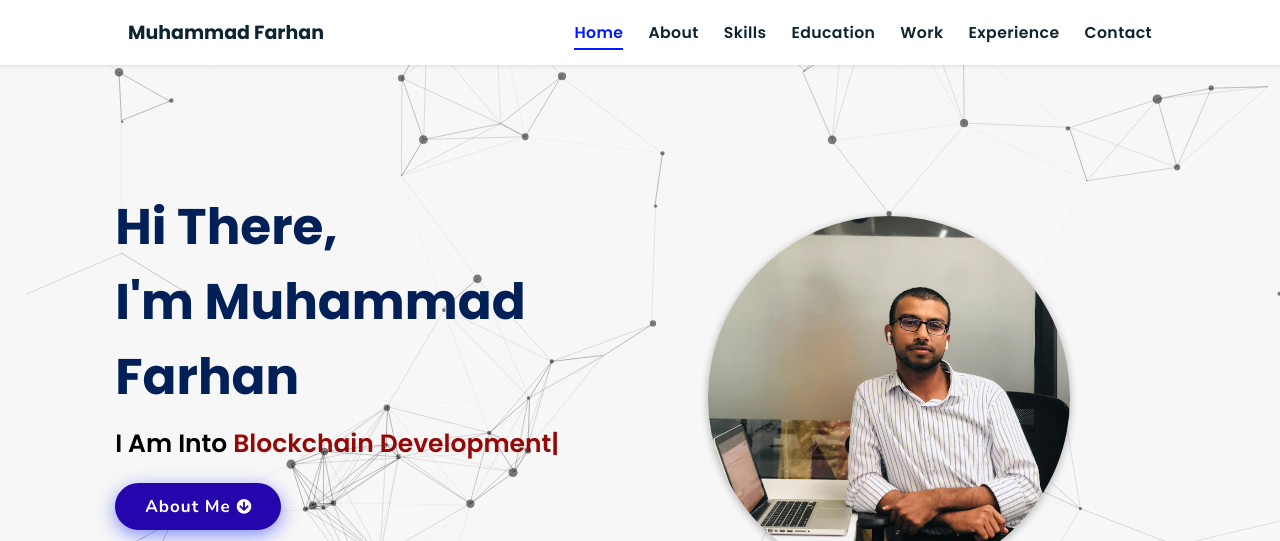
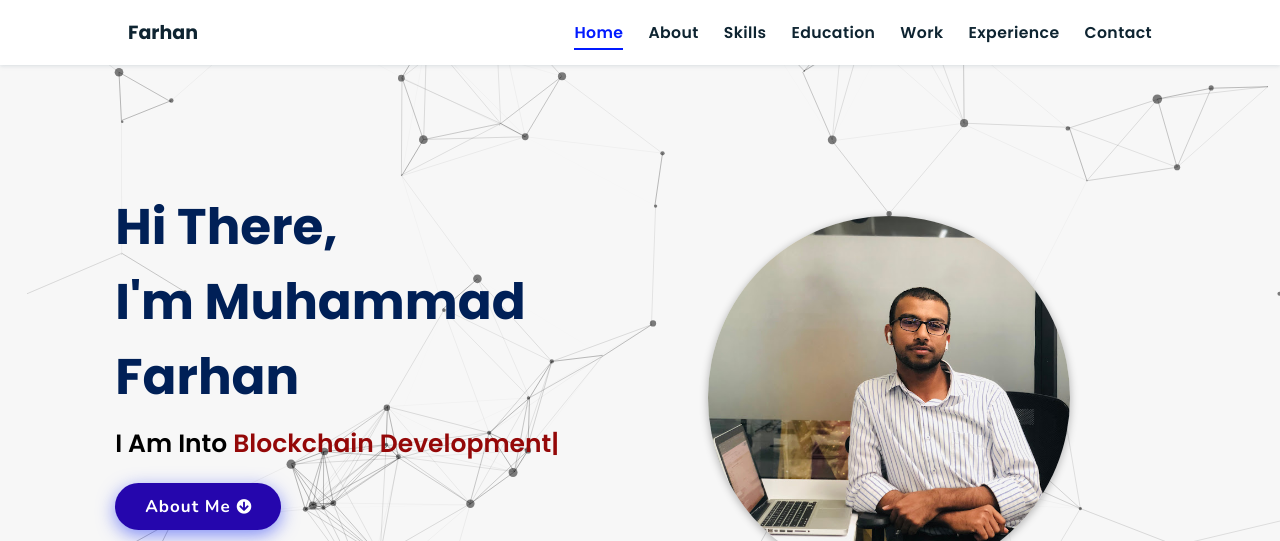
Before and after one commit to farhanlatheefkt/portfolio, a plain HTML site: page index.html in a window 1280 px wide. Shown: the top 541 px of the page. Drawn offline with nearby package versions, Linux system fonts and the light colour scheme.

Commit message:
Updated name

```diff
--- a/index.html
+++ b/index.html
@@ -17,7 +17,7 @@
 
 <!-- navbar starts -->
 <header>
-        <a href="/" class="logo">Muhammad Farhan</a>
+        <a href="/" class="logo">Farhan</a>
 
         <div id="menu" class="fas fa-bars"></div>
         <nav class="navbar">
```
